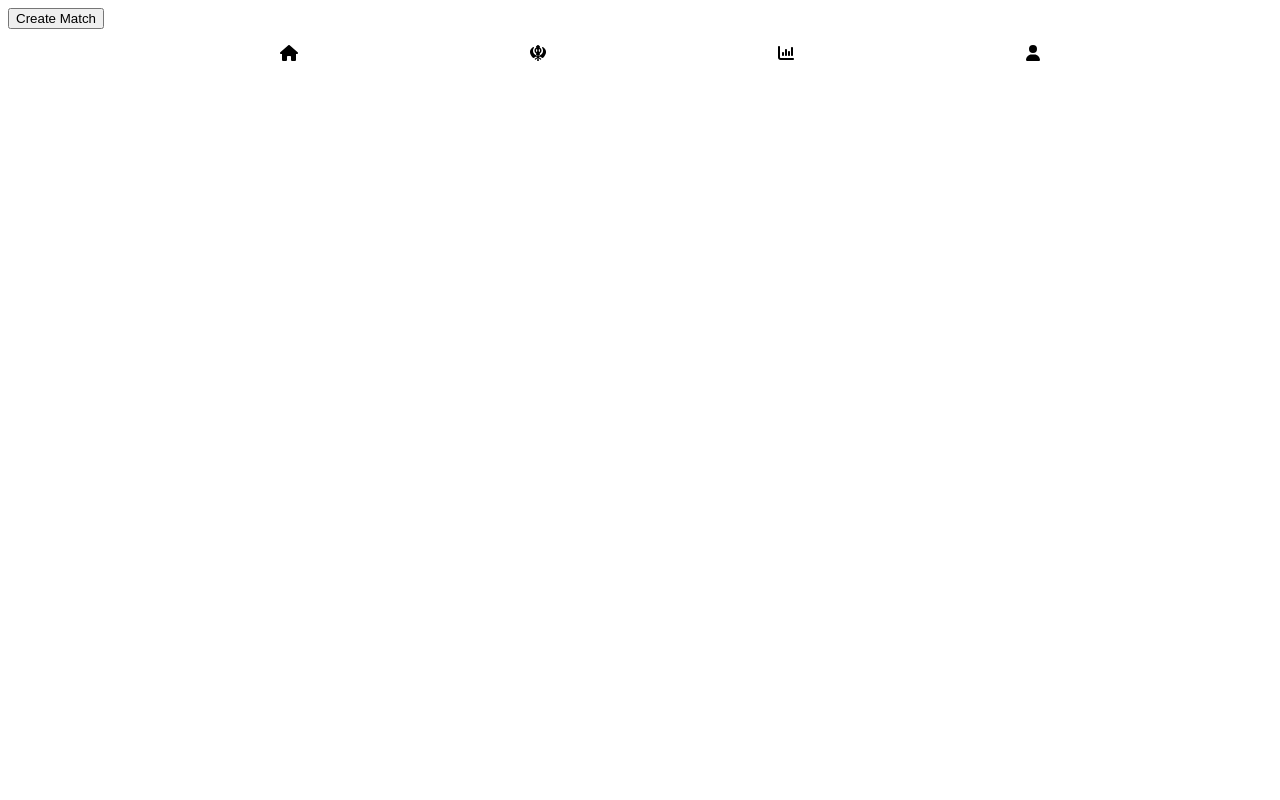
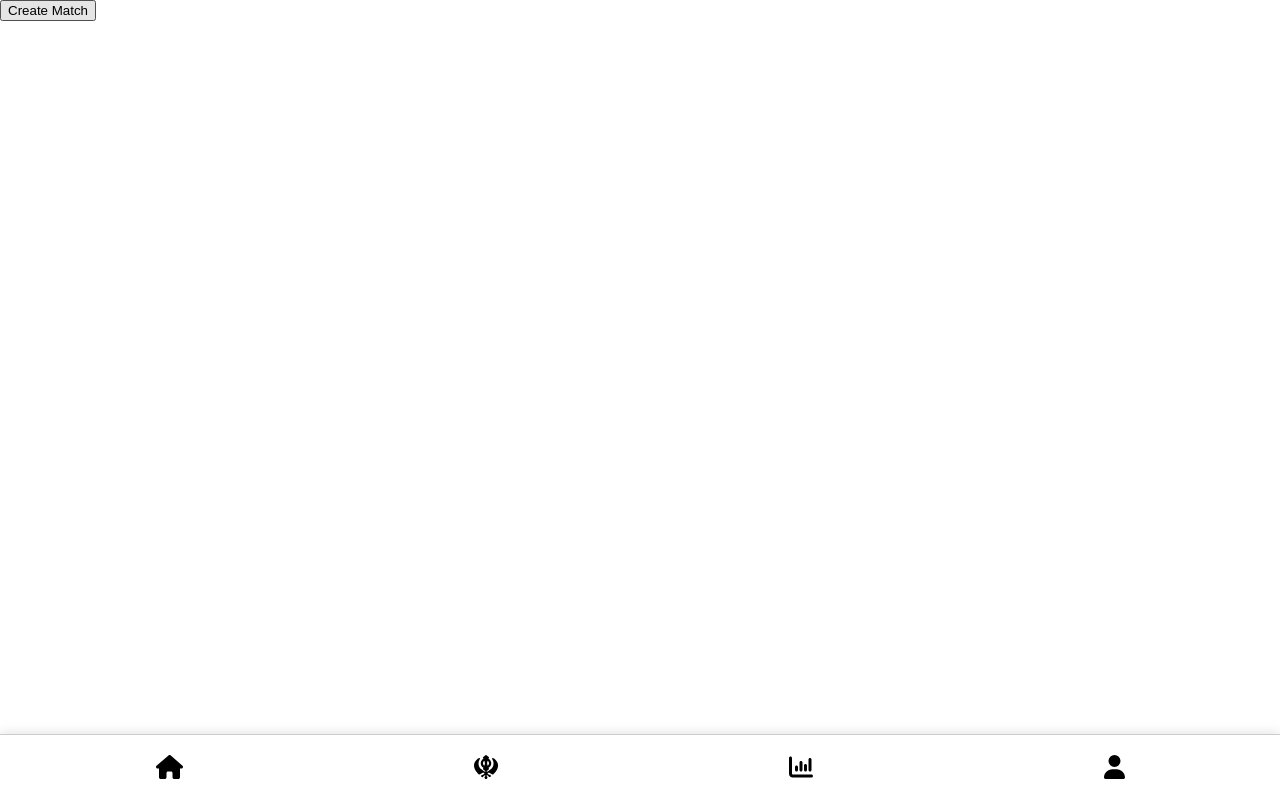
Before and after one commit to OzLievano/WarhammerTracker, a React app: page /home in a window 1280 px wide. Built offline with nearby package versions, Linux system fonts and the light colour scheme.

Commit message:
bottomNavBar created and styled

```diff
--- a/src/app.css
+++ b/src/app.css
@@ -1,3 +1,5 @@
-* {
+html,body {
   box-sizing: border-box;
+  height: 100%;
+  margin: 0;
 }
--- a/src/components/loginPage/loginPage.css
+++ b/src/components/loginPage/loginPage.css
@@ -1,4 +1,5 @@
 .login-form {
+  box-sizing: border-box;
   display:flex;
   flex-flow: column;
   align-items: center;
--- a/src/components/navigationBars/BottomNavigationBar.tsx
+++ b/src/components/navigationBars/BottomNavigationBar.tsx
@@ -5,13 +5,13 @@ import './navigationBar.css';
 
 export const BottomNavigationBar = () => {
   return (
-    <div>
+    <nav className='bottom-nav'>
       <ul className='bottom-nav-bar'>
         <li><FontAwesomeIcon icon={faHome} /></li>
         <li><FontAwesomeIcon icon={faKhanda} /></li>
         <li><FontAwesomeIcon icon={faChartColumn} /></li>
         <li><FontAwesomeIcon icon={faUser} /></li>
       </ul>
-    </div>
+    </nav>
   )
 }
--- a/src/components/navigationBars/navigationBar.css
+++ b/src/components/navigationBars/navigationBar.css
@@ -1,6 +1,37 @@
+body {
+  margin: 0;
+  padding: 0;
+}
+
+.bottom-nav {
+  box-sizing: border-box;
+  position: fixed;
+  bottom: 0;
+  width: 100%;
+  background-color: #fff; /* Add any background color you want */
+  border-top: 1px solid #ccc; /* Add a border or customize as needed */
+  padding: 10px;
+  box-shadow: 0px -2px 10px rgba(0, 0, 0, 0.1); /* Optional: Add a subtle shadow */
+}
+
 .bottom-nav-bar {
   display: flex;
-  justify-content: space-evenly;
-  align-items: flex-end;
+  justify-content: space-around;
   list-style-type: none;
+  padding: 0;
+  margin: 0;
 }
+
+.bottom-nav-bar li {
+  text-align: center;
+  padding: 10px;
+}
+
+.bottom-nav-bar li span {
+  display: block;
+  font-size: 12px; /* Customize the font size as needed */
+}
+
+.bottom-nav-bar li svg {
+  font-size: 24px; /* Customize the icon size as needed */
+}
```
